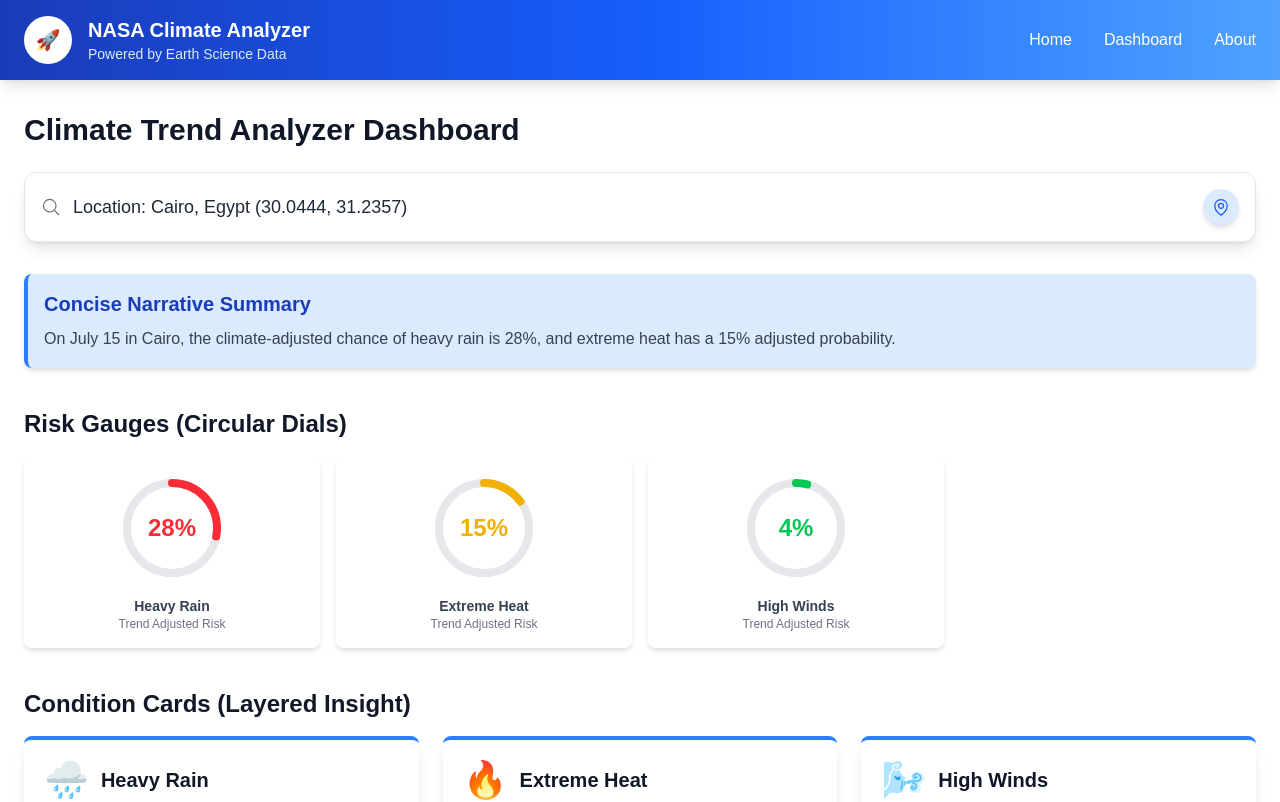
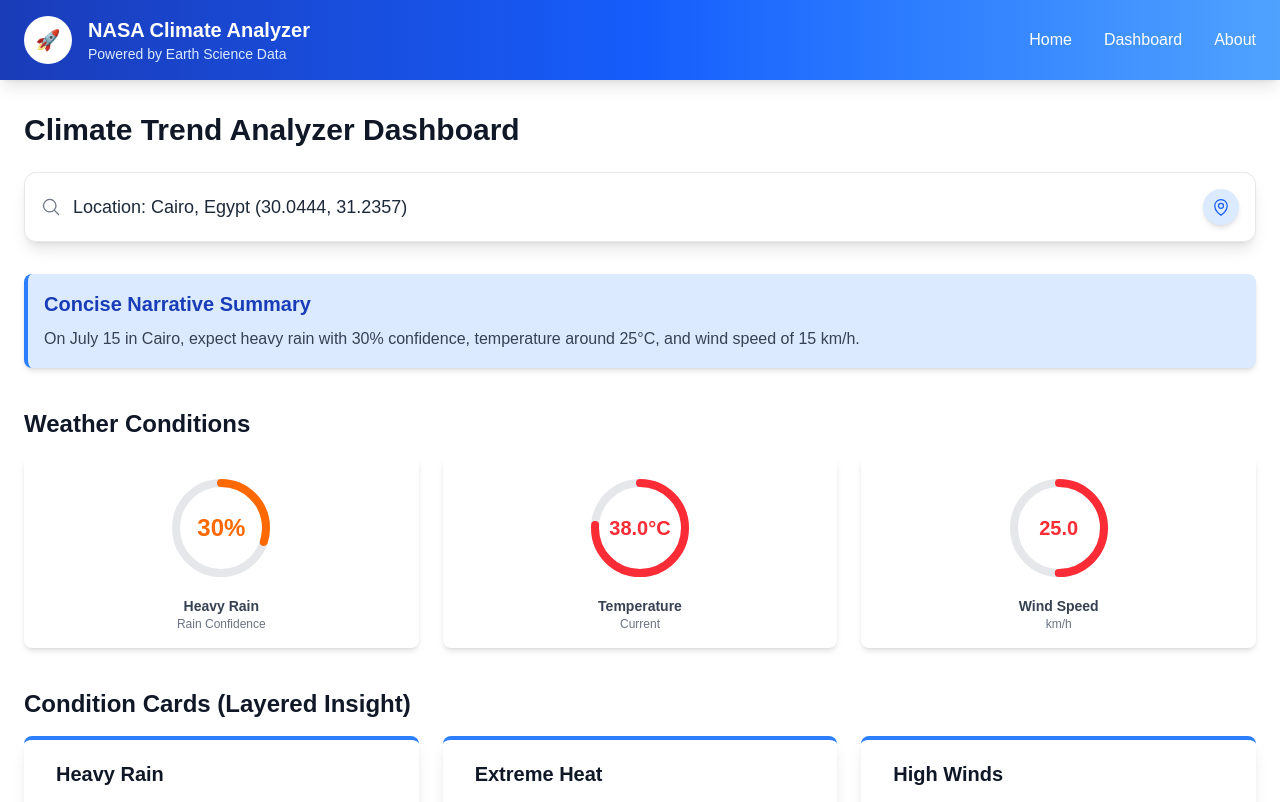
Before and after one commit to HamadaTamer/Nasa-Space-Apps-will-it-rain, a Next.js app in the folder Front-end/my-next-app/: page /dashboard in a window 1280 px wide. Shown: the top 802 px of the page. Built offline with nearby package versions, Linux system fonts and the light colour scheme; no server answers.

Commit message:
wired up the risk guages with the backend

```diff
--- a/Front-end/my-next-app/src/components/core/ClimateTrendAnalyzer.tsx
+++ b/Front-end/my-next-app/src/components/core/ClimateTrendAnalyzer.tsx
@@ -6,66 +6,168 @@ import { RiskGaugesPanel } from '../visualizations/RiskGaugesPanel';
 import { ConditionCardsPanel } from '../visualizations/ConditionCardsPanel';
 import { TrendGraph } from '../visualizations/TrendGraph';
 import { DownloadOptions } from '../ui/DownloadOptions';
-import { LocationModal } from '../ui/LocationModal'; // Import the Modal
+import { LocationModal } from '../ui/LocationModal';
 import { MagnifyingGlassIcon, MapPinIcon } from '@heroicons/react/24/outline';
-import { ClimateData, Condition } from '../../types/climate';
+import { ClimateData, Condition   } from '../../types/climate';
 
-// --- Dummy Data ---
+// --- Updated Dummy Data to match your Condition type ---
 const dummyConditions: Condition[] = [
-    { name: 'Heavy Rain', historical: 22, trendAdjusted: 28, mlProjection: 30, icon: '🌧️' },
-    { name: 'Extreme Heat', historical: 10, trendAdjusted: 15, mlProjection: 18, icon: '🔥' },
-    { name: 'High Winds', historical: 5, trendAdjusted: 4, mlProjection: 3, icon: '🌬️' },
+    {
+        name: 'Heavy Rain',
+        rainType: 'Heavy Rain',
+        confidence: 0.30,
+        temperature: 25,
+        windSpeed: 15
+    },
+    {
+        name: 'Extreme Heat',
+        rainType: 'No Rain',
+        confidence: 0.18,
+        temperature: 38,
+        windSpeed: 8
+    },
+    {
+        name: 'High Winds',
+        rainType: 'Light Rain',
+        confidence: 0.10,
+        temperature: 20,
+        windSpeed: 25
+    },
 ];
 
 const initialData: ClimateData = {
     location: 'Cairo, Egypt (30.0444, 31.2357)',
     date: 'July 15, 2026',
-    summary: 'On July 15 in Cairo, the climate-adjusted chance of heavy rain is 28%, and extreme heat has a 15% adjusted probability.',
+    summary: 'On July 15 in Cairo, expect heavy rain with 30% confidence, temperature around 25°C, and wind speed of 15 km/h.',
     conditions: dummyConditions,
 };
 // --------------------
 const API_BASE = process.env.NEXT_PUBLIC_API_BASE ?? "http://127.0.0.1:8000";
 
+// Interface for the activity endpoint response
+interface ActivityPrediction {
+    humidity: number;
+    temperature: number;
+    rain: string;
+    wind_speed: number;
+    rain_confidence: number;
+    input_year: number;
+    input_month: number;
+    input_lat: number;
+    input_lon: number;
+}
+
+interface ActivityResponse {
+    inputs: {
+        date: string;
+        lat: number;
+        lon: number;
+        activity: string;
+    };
+    prediction: ActivityPrediction;
+}
 
 export const ClimateTrendAnalyzer: React.FC = () => {
-
     const [data, setData] = useState<ClimateData | null>(initialData);
     const [loading, setLoading] = useState(false);
-    const [isModalOpen, setIsModalOpen] = useState(false); // Modal state
+    const [isModalOpen, setIsModalOpen] = useState(false);
 
-  const runAnalysis = useCallback((loc: string, dt: string) => {
+    const runAnalysis = useCallback((loc: string, dt: string, lat?: number, lon?: number) => {
         setLoading(true);
 
-  fetch(`${API_BASE}/api/v1/analyze`, {
+        // Extract coordinates from location string if not provided directly
+        let latitude = lat;
+        let longitude = lon;
+
+        if (!latitude || !longitude) {
+            // Try to extract coordinates from location string like "Cairo, Egypt (30.0444, 31.2357)"
+            const coordMatch = loc.match(/\(([-\d.]+),\s*([-\d.]+)\)/);
+            if (coordMatch) {
+                latitude = parseFloat(coordMatch[1]);
+                longitude = parseFloat(coordMatch[2]);
+            }
+        }
+
+        // Fallback coordinates if none found
+        if (!latitude || !longitude) {
+            latitude = 30.0444; // Default Cairo coordinates
+            longitude = 31.2357;
+        }
+
+        // Convert date to ISO format (YYYY-MM-DD)
+        const dateObj = new Date(dt);
+        const isoDate = dateObj.toISOString().split('T')[0];
+
+        // Call the activity endpoint directly
+        fetch(`${API_BASE}/api/v1/activity`, {
             method: "POST",
             headers: { "Content-Type": "application/json" },
             body: JSON.stringify({
-      location: loc,        // e.g. "Cairo, Egypt (30.0444, 31.2357)"
-      date: dt,             // e.g. "July 15, 2026"
-      activity: "picnic"    // or pass whatever you collect elsewhere
+                date: isoDate,
+                lat: latitude,
+                lon: longitude,
+                activity: "outdoor"
             })
         })
         .then(async (res) => {
             if (!res.ok) throw new Error(`API ${res.status}`);
-    const json = await res.json(); // <- already ClimateData shape
-    setData(json);
+            const response: ActivityResponse = await res.json();
+
+            // Transform the activity endpoint response to ClimateData format
+            const transformedData: ClimateData = {
+                location: loc,
+                date: dt,
+                summary: generateSummary(response.prediction, loc, dt),
+                conditions: transformPredictionToConditions(response.prediction)
+            };
+
+            setData(transformedData);
         })
         .catch((e) => {
-    console.error(e);
-    // fallback: keep your previous placeholder behavior if you want
+            console.error('API call failed:', e);
+            // Fallback to dummy data
             setData({
                 ...initialData,
                 location: loc,
                 date: dt,
-      summary: `Analysis for ${loc} on ${dt}: (fallback placeholder)`,
-      conditions: initialData.conditions
+                summary: `Analysis for ${loc} on ${dt}: (API unavailable - using demo data)`,
             });
         })
         .finally(() => setLoading(false));
     }, []);
 
+    // Helper function to generate summary from prediction
+    const generateSummary = (prediction: ActivityPrediction, location: string, date: string): string => {
+        return `On ${date} in ${location}, expect ${prediction.rain.toLowerCase()} with ${(prediction.rain_confidence * 100).toFixed(0)}% confidence, temperature around ${prediction.temperature.toFixed(1)}°C, and wind speed ${prediction.wind_speed.toFixed(1)} km/h.`;
+    };
 
-    // Custom 'Address Bar' now directs to the full-screen map picker
+    // Helper function to transform prediction to conditions
+    const transformPredictionToConditions = (prediction: ActivityPrediction): Condition[] => {
+        return [
+            {
+                name: 'Heavy Rain',
+                rainType: prediction.rain as 'No Rain' | 'Light Rain' | 'Heavy Rain',
+                confidence: prediction.rain_confidence,
+                temperature: prediction.temperature,
+                windSpeed: prediction.wind_speed
+            },
+            {
+                name: 'Extreme Heat',
+                rainType: 'No Rain', // Default for heat condition
+                confidence: 0, // Not applicable for heat
+                temperature: prediction.temperature,
+                windSpeed: prediction.wind_speed
+            },
+            {
+                name: 'High Winds',
+                rainType: 'No Rain', // Default for wind condition
+                confidence: 0, // Not applicable for wind
+                temperature: prediction.temperature,
+                windSpeed: prediction.wind_speed
+            }
+        ];
+    };
+
     const AddressBar = () => {
         return (
             <div className="mb-8 p-4 bg-white dark:bg-gray-800 rounded-xl shadow-lg border border-gray-200 dark:border-gray-700">
@@ -91,23 +193,21 @@ export const ClimateTrendAnalyzer: React.FC = () => {
         );
     };
 
-
     return (
         <div className="container mx-auto p-0">
-
             <AddressBar />
 
             {/* Results Dashboard Section */}
             {loading && (
                 <div className="text-center p-10">
-                    <p className="text-lg text-gray-600 dark:text-gray-400">Analyzing NASA data... 🛰️</p>
+                    <p className="text-lg text-gray-600 dark:text-gray-400">Analyzing weather data... 🛰️</p>
                 </div>
             )}
 
             {data && !loading ? (
                 <div className="space-y-10 fade-in">
                     <SummaryPanel data={data} />
-                    <RiskGaugesPanel conditions={data.conditions.filter(c => c.name !== 'Discomfort Index')} />
+                    <RiskGaugesPanel conditions={data.conditions} />
                     <ConditionCardsPanel conditions={data.conditions} />
                     <TrendGraph condition={data.conditions[0]} />
                     <DownloadOptions location={data.location} date={data.date} />
--- a/Front-end/my-next-app/src/components/visualizations/RiskGaugesPanel.tsx
+++ b/Front-end/my-next-app/src/components/visualizations/RiskGaugesPanel.tsx
@@ -1,33 +1,37 @@
 // src/components/visualizations/RiskGaugesPanel.tsx
 
 import React from 'react';
-import { Condition } from '../../types/climate'; // New Type Import
+import { Condition } from '../../types/climate';
 
 interface RiskGaugesPanelProps {
     conditions: Condition[];
 }
 
-// A helper component for the gauge visualization
-const RiskGauge: React.FC<{ name: string; probability: number }> = ({ name, probability }) => {
-    // Utility function for styling (could be moved to src/utils/data-helpers.ts)
-    const getColor = (p: number) => {
-        if (p < 10) return 'text-green-500 stroke-green-500'; // Low Risk
-        if (p < 25) return 'text-yellow-500 stroke-yellow-500'; // Moderate Risk
-        return 'text-red-500 stroke-red-500'; // High Risk
+// Rain gauge component
+const RainGauge: React.FC<{ condition: Condition }> = ({ condition }) => {
+    const rainType = condition.rainType || 'No Rain';
+    const confidence = condition.confidence || 0;
+
+    const getRainColor = (rain: string) => {
+        const rainColors: { [key: string]: string } = {
+            'No Rain': 'text-green-500 stroke-green-500',
+            'Light Rain': 'text-blue-400 stroke-blue-400',
+            'Moderate Rain': 'text-yellow-500 stroke-yellow-500',
+            'Heavy Rain': 'text-orange-500 stroke-orange-500',
+            'Storm': 'text-red-500 stroke-red-500'
+        };
+        return rainColors[rain] || 'text-gray-500 stroke-gray-500';
     };
 
-    const colorClass = getColor(probability);
-
-    // SVG Logic for the circular dial
+    const colorClass = getRainColor(rainType);
     const radius = 45;
     const circumference = 2 * Math.PI * radius;
-    const offset = circumference - (probability / 100) * circumference;
+    const offset = circumference - (confidence * 100 / 100) * circumference;
 
     return (
         <div className="text-center p-4 bg-white dark:bg-gray-800 rounded-lg shadow-md">
             <div className="relative w-28 h-28 mx-auto">
                 <svg className="w-full h-full transform -rotate-90">
-                    {/* Background Track */}
                     <circle
                         className="text-gray-200 dark:text-gray-700"
                         strokeWidth="8"
@@ -37,7 +41,6 @@ const RiskGauge: React.FC<{ name: string; probability: number }> = ({ name, prob
                         cx="50%"
                         cy="50%"
                     />
-                    {/* Progress Indicator */}
                     <circle
                         className={colorClass}
                         strokeWidth="8"
@@ -52,24 +55,143 @@ const RiskGauge: React.FC<{ name: string; probability: number }> = ({ name, prob
                 </svg>
                 <div className="absolute top-0 left-0 w-full h-full flex items-center justify-center">
                     <span className={`text-2xl font-bold ${colorClass.split(' ')[0]}`}>
-                        {probability}%
+                        {(confidence * 100).toFixed(0)}%
                     </span>
                 </div>
             </div>
-            <p className="mt-3 text-sm font-semibold text-gray-700 dark:text-gray-300">{name}</p>
-            <p className="text-xs text-gray-500 dark:text-gray-400">Trend Adjusted Risk </p>
+            <p className="mt-3 text-sm font-semibold text-gray-700 dark:text-gray-300 capitalize">
+                {rainType.toLowerCase()}
+            </p>
+            <p className="text-xs text-gray-500 dark:text-gray-400">Rain Confidence</p>
+        </div>
+    );
+};
+
+// Temperature gauge component
+const TemperatureGauge: React.FC<{ condition: Condition }> = ({ condition }) => {
+    const temperature = condition.temperature;
+
+    const getTempColor = (temp: number) => {
+        if (temp < 0) return 'text-blue-400 stroke-blue-400';
+        if (temp < 10) return 'text-blue-300 stroke-blue-300';
+        if (temp < 20) return 'text-green-400 stroke-green-400';
+        if (temp < 30) return 'text-yellow-500 stroke-yellow-500';
+        if (temp < 35) return 'text-orange-500 stroke-orange-500';
+        return 'text-red-500 stroke-red-500';
+    };
+
+    const normalizedTemp = Math.min(Math.max(temperature, 0), 50);
+    const tempPercentage = (normalizedTemp / 50) * 100;
+
+    const colorClass = getTempColor(temperature);
+    const radius = 45;
+    const circumference = 2 * Math.PI * radius;
+    const offset = circumference - (tempPercentage / 100) * circumference;
+
+    return (
+        <div className="text-center p-4 bg-white dark:bg-gray-800 rounded-lg shadow-md">
+            <div className="relative w-28 h-28 mx-auto">
+                <svg className="w-full h-full transform -rotate-90">
+                    <circle
+                        className="text-gray-200 dark:text-gray-700"
+                        strokeWidth="8"
+                        stroke="currentColor"
+                        fill="transparent"
+                        r={radius}
+                        cx="50%"
+                        cy="50%"
+                    />
+                    <circle
+                        className={colorClass}
+                        strokeWidth="8"
+                        strokeDasharray={circumference}
+                        strokeDashoffset={offset}
+                        strokeLinecap="round"
+                        fill="transparent"
+                        r={radius}
+                        cx="50%"
+                        cy="50%"
+                    />
+                </svg>
+                <div className="absolute top-0 left-0 w-full h-full flex items-center justify-center">
+                    <span className={`text-xl font-bold ${colorClass.split(' ')[0]}`}>
+                        {temperature.toFixed(1)}°C
+                    </span>
+                </div>
+            </div>
+            <p className="mt-3 text-sm font-semibold text-gray-700 dark:text-gray-300">Temperature</p>
+            <p className="text-xs text-gray-500 dark:text-gray-400">Current</p>
+        </div>
+    );
+};
+
+// Wind speed gauge component
+const WindGauge: React.FC<{ condition: Condition }> = ({ condition }) => {
+    const windSpeed = condition.windSpeed;
+
+    const getWindColor = (speed: number) => {
+        if (speed < 5) return 'text-green-500 stroke-green-500';
+        if (speed < 15) return 'text-yellow-500 stroke-yellow-500';
+        if (speed < 25) return 'text-orange-500 stroke-orange-500';
+        return 'text-red-500 stroke-red-500';
+    };
+
+    const normalizedSpeed = Math.min(Math.max(windSpeed, 0), 50);
+    const speedPercentage = (normalizedSpeed / 50) * 100;
+
+    const colorClass = getWindColor(windSpeed);
+    const radius = 45;
+    const circumference = 2 * Math.PI * radius;
+    const offset = circumference - (speedPercentage / 100) * circumference;
+
+    return (
+        <div className="text-center p-4 bg-white dark:bg-gray-800 rounded-lg shadow-md">
+            <div className="relative w-28 h-28 mx-auto">
+                <svg className="w-full h-full transform -rotate-90">
+                    <circle
+                        className="text-gray-200 dark:text-gray-700"
+                        strokeWidth="8"
+                        stroke="currentColor"
+                        fill="transparent"
+                        r={radius}
+                        cx="50%"
+                        cy="50%"
+                    />
+                    <circle
+                        className={colorClass}
+                        strokeWidth="8"
+                        strokeDasharray={circumference}
+                        strokeDashoffset={offset}
+                        strokeLinecap="round"
+                        fill="transparent"
+                        r={radius}
+                        cx="50%"
+                        cy="50%"
+                    />
+                </svg>
+                <div className="absolute top-0 left-0 w-full h-full flex items-center justify-center">
+                    <span className={`text-xl font-bold ${colorClass.split(' ')[0]}`}>
+                        {windSpeed.toFixed(1)}
+                    </span>
+                </div>
+            </div>
+            <p className="mt-3 text-sm font-semibold text-gray-700 dark:text-gray-300">Wind Speed</p>
+            <p className="text-xs text-gray-500 dark:text-gray-400">km/h</p>
         </div>
     );
 };
 
 export const RiskGaugesPanel: React.FC<RiskGaugesPanelProps> = ({ conditions }) => {
+    // Use the first three conditions for our three gauges
+    const [rainCondition, tempCondition, windCondition] = conditions;
+
     return (
         <div>
-            <h2 className="text-2xl font-semibold text-gray-900 dark:text-white mb-4">Risk Gauges (Circular Dials)</h2>
-            <div className="grid grid-cols-2 sm:grid-cols-3 md:grid-cols-4 gap-4">
-                {conditions.map(c => (
-                    <RiskGauge key={c.name} name={c.name} probability={c.trendAdjusted} />
-                ))}
+            <h2 className="text-2xl font-semibold text-gray-900 dark:text-white mb-4">Weather Conditions</h2>
+            <div className="grid grid-cols-1 sm:grid-cols-3 gap-6">
+                <RainGauge condition={rainCondition} />
+                <TemperatureGauge condition={tempCondition} />
+                <WindGauge condition={windCondition} />
             </div>
         </div>
     );
--- a/Front-end/my-next-app/src/types/climate.ts
+++ b/Front-end/my-next-app/src/types/climate.ts
@@ -2,10 +2,10 @@
 
 export interface Condition {
     name: 'Heavy Rain' | 'Extreme Heat' | 'High Winds' | 'Discomfort Index';
-    historical: number;      // Historical baseline probability (%)
-    trendAdjusted: number;   // Trend-adjusted probability (%)
-    mlProjection: number;    // ML-informed projection probability (%)
-    icon: string;            // Emoji or icon class for the condition
+    rainType?: 'No Rain' | 'Light Rain' | 'Drizzle' | 'Heavy Rain';
+    confidence: number;
+    temperature: number;
+    windSpeed: number;
 }
 
 export interface ClimateData {
```
Lines whose indentation alone changed are shown as unchanged.
